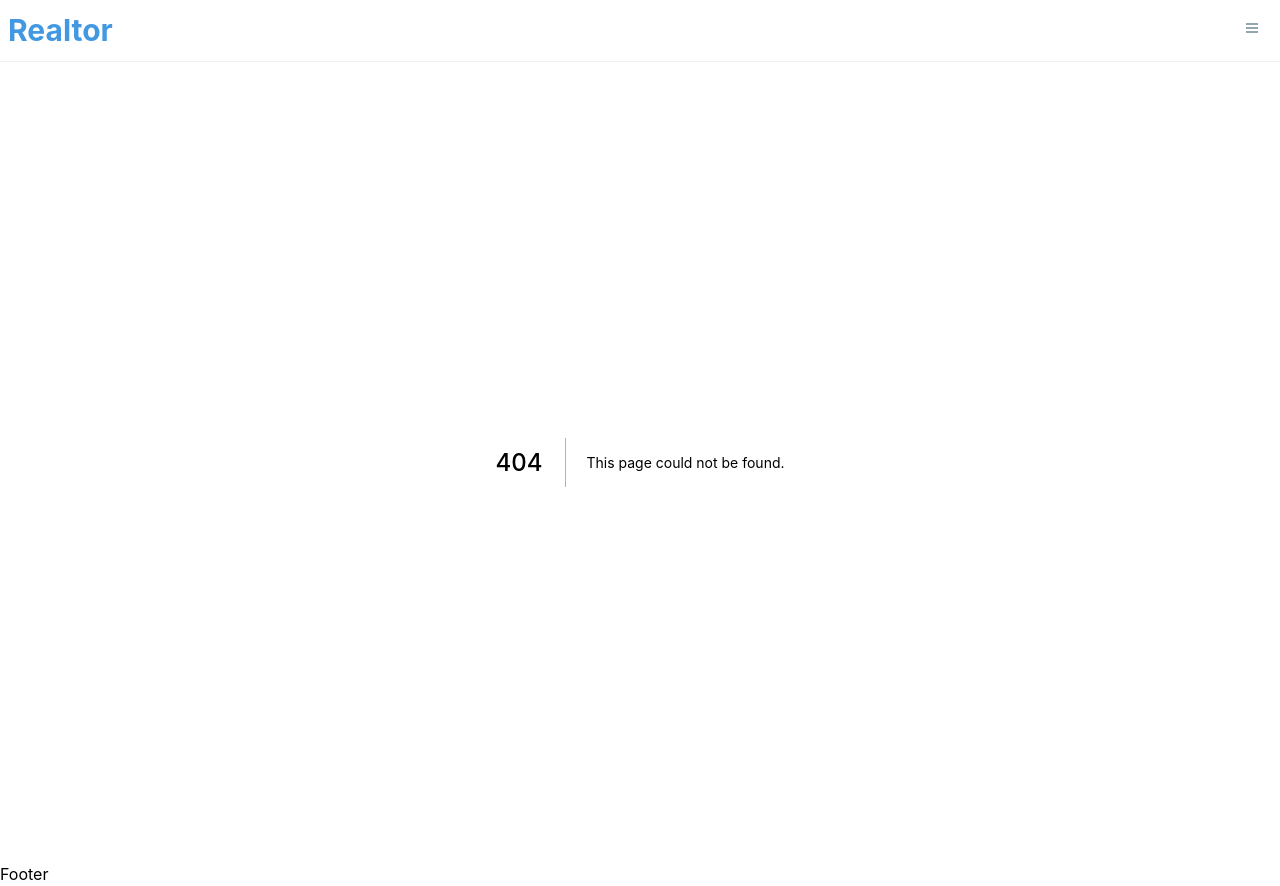
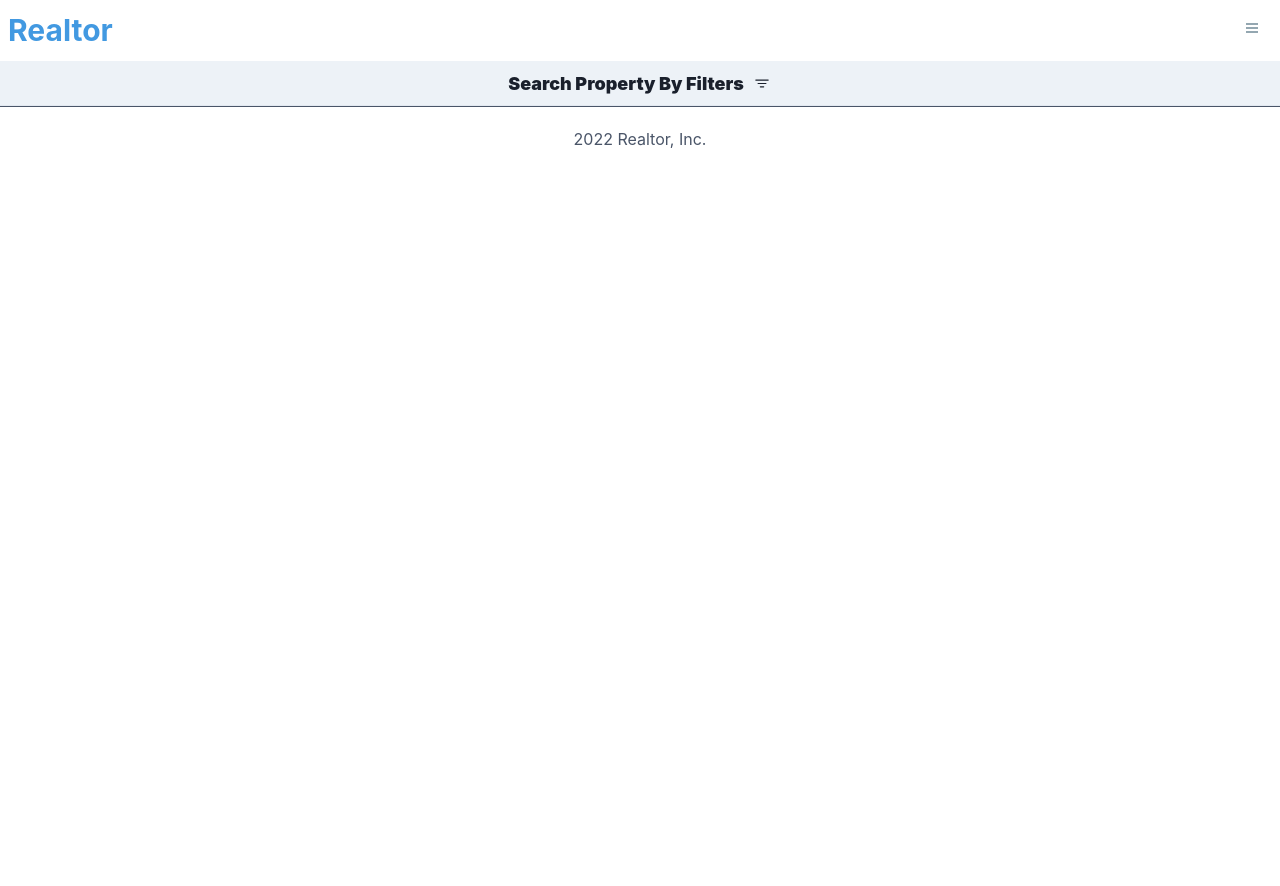
Before and after one commit to lejt/realtor_app, a Next.js app: page /search in a window 1280 px wide. Before the commit this address had no page. After the commit the page ends 800 px from the top, so only its background shows below. Built offline with nearby package versions, Linux system fonts and the light colour scheme.

Commit message:
adding/customizing searchfilter

```diff
--- /dev/null
+++ b/components/Footer.jsx
@@ -0,0 +1,12 @@
+import React from 'react'
+import { Box } from '@chakra-ui/react';
+
+function Footer() {
+  return (
+    <Box textAlign="center" p="5" color="gray.600" borderTop="1px" BorderColor="gray.100">
+        2022 Realtor, Inc.
+    </Box>
+  )
+}
+
+export default Footer
--- a/components/Layout.jsx
+++ b/components/Layout.jsx
@@ -1,6 +1,7 @@
 import React from 'react';
 import Head from 'next/head';
 import Navbar from './Navbar';
+import Footer from './Footer';
 import { Box } from '@chakra-ui/react';
 
 function Layout({ children }) {
@@ -17,7 +18,7 @@
                 {children}
             </main>
             <footer>
-                Footer
+                <Footer />
             </footer>
         </Box>
     </>
--- a/components/Property.jsx
+++ b/components/Property.jsx
@@ -17,7 +17,7 @@
                 <Image src={coverPhoto ? coverPhoto.url : DefaultImage} width={400} height={260} alt="house" />
             </Box>
             <Box w="full">
-                <Flex paddingTop="2" alignCenter="center" justifyContent="space-between">
+                <Flex paddingTop="2" alignItems="center" justifyContent="space-between">
                     <Flex alignItems="center">
                         <Box paddingRight="3" color="green.400">
                             {isVerified && <GoVerified />}
--- /dev/null
+++ b/components/SearchFilters.jsx
@@ -0,0 +1,16 @@
+import React from 'react';
+import { useEffect, useState } from 'react';
+import { Flex, Select, Box, Text, Input, Spinner, Icon, Button } from '@chakra-ui/react';
+import { useRouter } from 'next/router';
+import { MdCancel } from 'react-icons/md';
+import Image from 'next/image';
+
+function SearchFilters() {
+  return (
+    <div>
+        SearchFilters
+    </div>
+  )
+}
+
+export default SearchFilters
--- a/pages/api/hello.js
+++ /dev/null
@@ -1,5 +0,0 @@
-// Next.js API route support: https://nextjs.org/docs/api-routes/introduction
-
-export default function handler(req, res) {
-  res.status(200).json({ name: 'John Doe' })
-}
--- /dev/null
+++ b/pages/search.js
@@ -0,0 +1,35 @@
+import React from 'react';
+import { useState } from 'react';
+import { useRouter } from 'next/router';
+import Image from 'next/image';
+import { Flex, Box, Text, Icon } from '@chakra-ui/react';
+import { BsFilter } from 'react-icons/bs';
+import SearchFilters from '../components/SearchFIlters';
+
+function search() {
+    const [searchFilters, setSearchFilters] = useState(false);
+    const router = useRouter();
+
+    return (
+        <Box>
+            <Flex
+                cursor="pointer"
+                bg="gray.100"
+                borderBottom="1px"
+                borderColor="gray.200"
+                p="2"
+                fontWeight="black"
+                fontSize="lg"
+                justifyContent="center"
+                alignItems="center"
+                onClick={() => setSearchFilter((prevFilters) => !prevFilters)}
+            >
+                <Text>Search Property By Filters</Text>
+                <Icon paddingLeft="2" w="7" as={BsFilter} />
+            </Flex>
+            {searchFilters && <SearchFilters />}
+        </Box>
+    )
+}
+
+export default search
```
